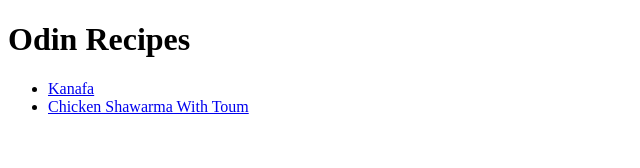
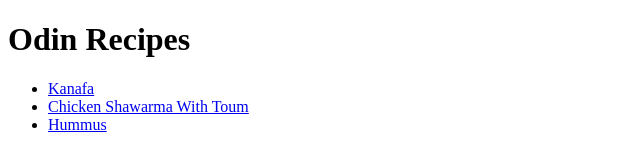
Before and after one commit to mohyuddinmohamad/odin-recipes, a plain HTML site: page index.html in a window 1280 px wide. Shown: the full height of the page, 0-640 px from the left. Drawn offline with Linux system fonts and the light colour scheme.

Commit message:
added link to hummus recipe on homepage

```diff
--- a/index.html
+++ b/index.html
@@ -9,7 +9,7 @@
     <ul>
         <li><a href="recipes/Kanafa.html">Kanafa</a></li>
         <li><a href="recipes/chicken-shawarma.html">Chicken Shawarma With Toum</a></li>
-
+        <li><a href="recipes/hummus.html">Hummus</a></li>
 
     </ul>
 </body>
```
